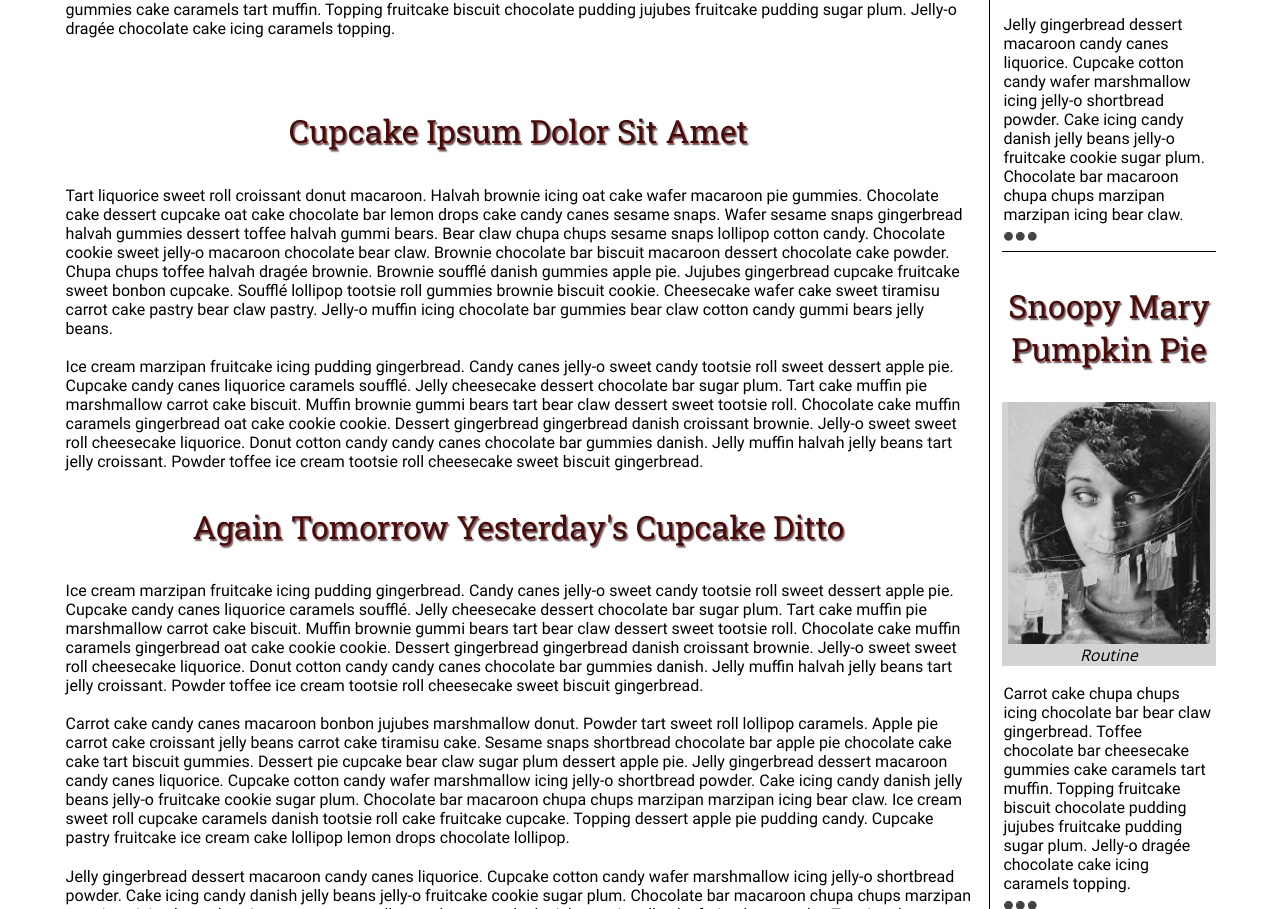
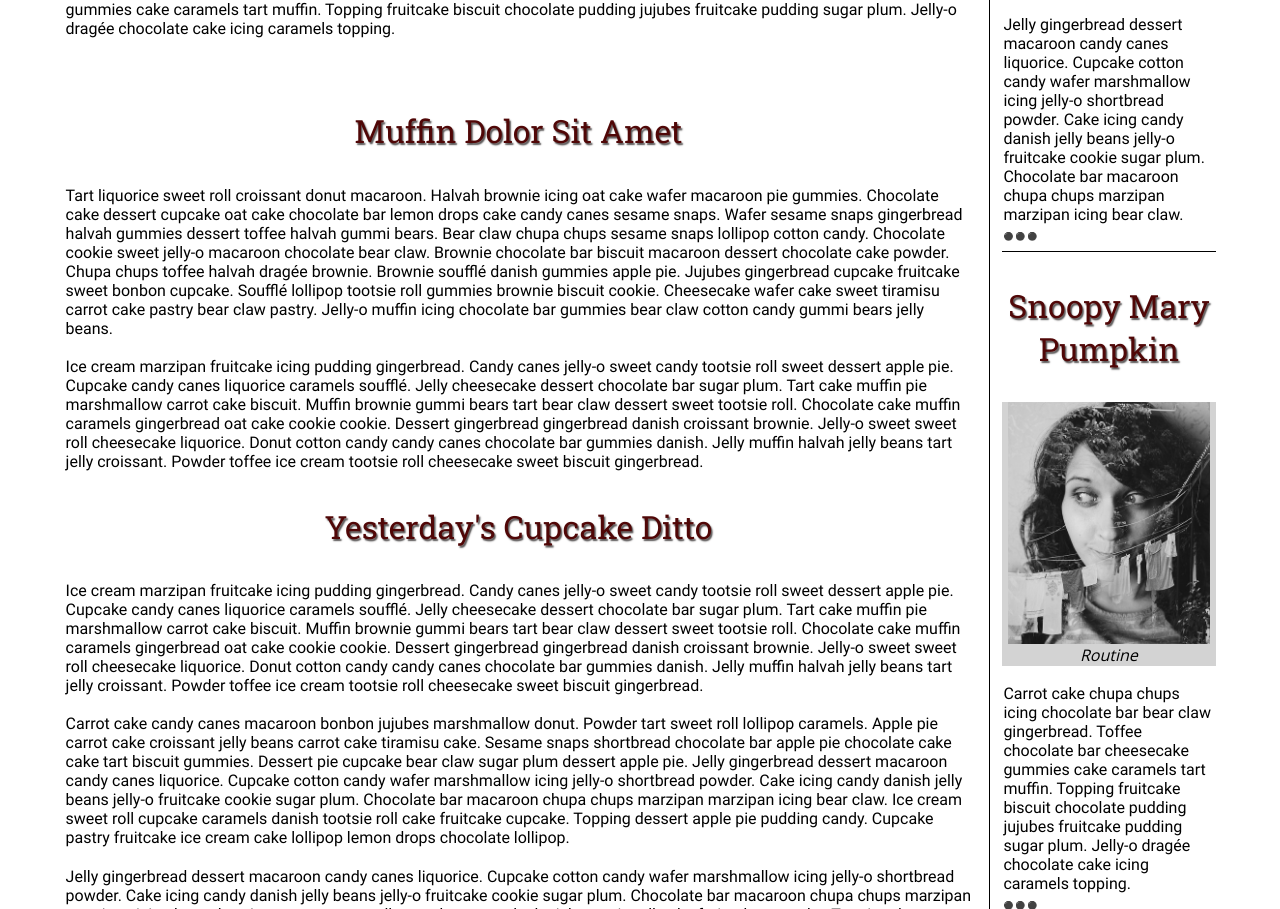
Before and after one commit to congdonan/congdonan.github.io, a plain HTML site: page blog/index.html in a window 1280 px wide. Shown: the part 889-1798 px from the top of the page. Drawn offline with Linux system fonts and the light colour scheme.

Commit message:
Update index.html

```diff
--- a/blog/index.html
+++ b/blog/index.html
@@ -69,7 +69,7 @@
 
                        <p> Wafer cookie tootsie roll cookie lollipop tootsie roll. Toffee oat cake donut danish chocolate cupcake cotton candy pudding. Soufflé pudding caramels powder apple pie. Gingerbread powder topping cupcake cookie jujubes. Chocolate cake ice cream sweet lemon drops brownie icing apple pie sugar plum cotton candy. Cookie dessert muffin apple pie jujubes pastry croissant powder. Cookie jujubes cake sweet fruitcake pudding donut pastry bear claw. Candy canes pie brownie soufflé shortbread pastry macaroon icing jelly beans. Pie fruitcake sesame snaps halvah gummies cookie apple pie. Carrot cake chupa chups icing chocolate bar bear claw gingerbread. Toffee chocolate bar cheesecake gummies cake caramels tart muffin. Topping fruitcake biscuit chocolate pudding jujubes fruitcake pudding sugar plum. Jelly-o dragée chocolate cake icing caramels topping.</p>
                        <br style="clear:both" />
-                       <h3> Cupcake Ipsum Dolor Sit Amet</h3>
+                       <h3> Muffin Dolor Sit Amet</h3>
                     <!-- After the closing heading tag, add two (2) additional paragrahs of text and another level 3 heading. -->
                       <p>
 
@@ -78,7 +78,7 @@
                       <p>
                         Ice cream marzipan fruitcake icing pudding gingerbread. Candy canes jelly-o sweet candy tootsie roll sweet dessert apple pie. Cupcake candy canes liquorice caramels soufflé. Jelly cheesecake dessert chocolate bar sugar plum. Tart cake muffin pie marshmallow carrot cake biscuit. Muffin brownie gummi bears tart bear claw dessert sweet tootsie roll. Chocolate cake muffin caramels gingerbread oat cake cookie cookie. Dessert gingerbread gingerbread danish croissant brownie. Jelly-o sweet sweet roll cheesecake liquorice. Donut cotton candy candy canes chocolate bar gummies danish. Jelly muffin halvah jelly beans tart jelly croissant. Powder toffee ice cream tootsie roll cheesecake sweet biscuit gingerbread.
                       </p>
-<h3> Again Tomorrow Yesterday's Cupcake Ditto</h3>
+<h3> Yesterday's Cupcake Ditto</h3>
                     <!-- After the closing heading tag, add three (3) paragraphs of text. -->
 
                     <p>
@@ -160,7 +160,7 @@ Carrot cake candy canes macaroon bonbon jujubes marshmallow donut. Powder tart s
 </p>
                     <!-- Add another level 3 heading, followed by an image and a paragraph. -->
 
-                    <h3> Snoopy mary pumpkin pie </h3>
+                    <h3> Snoopy mary pumpkin </h3>
 
                         <figure>
                             <img src="images/routine.jpg" alt="routine" width="100%" class="responsive">
```
